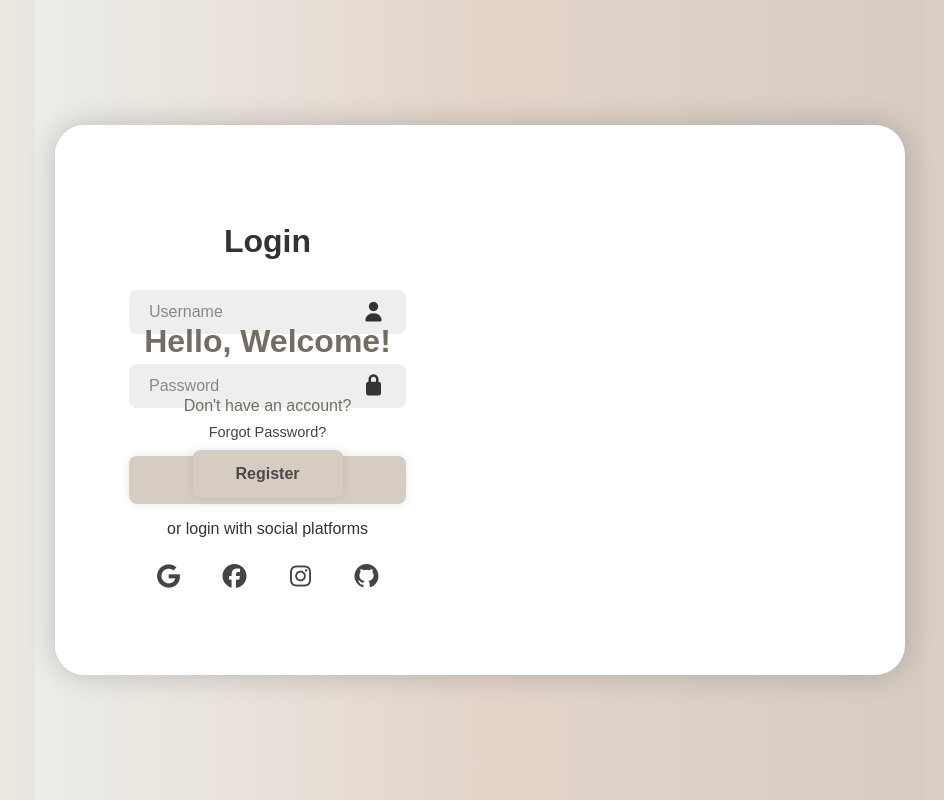
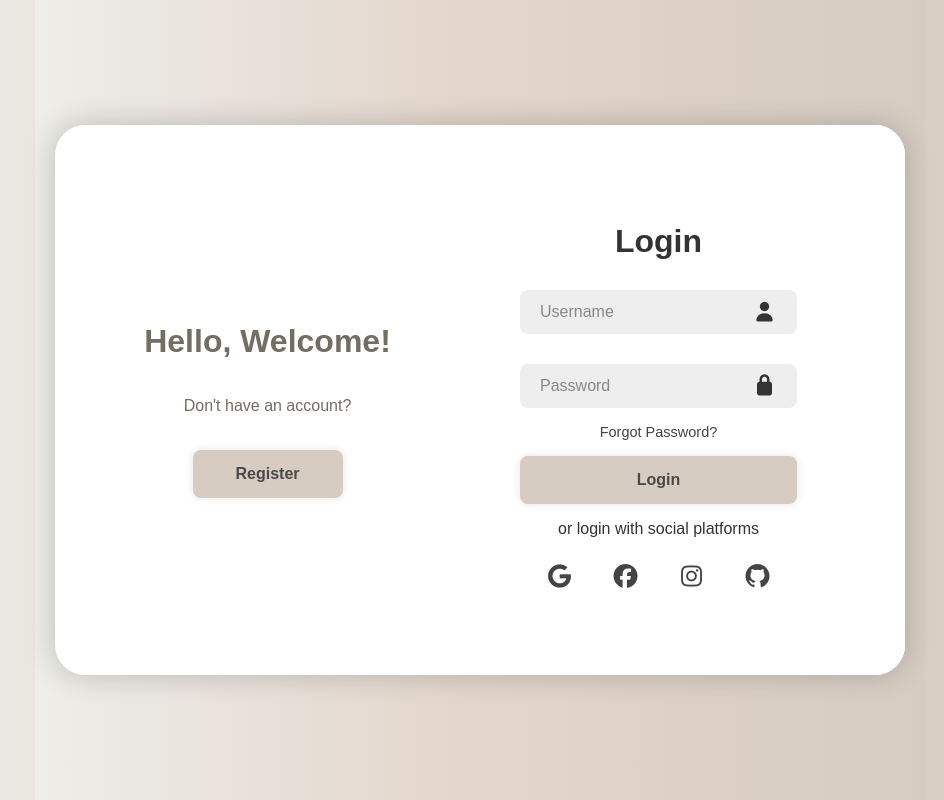
Before and after one commit to Alelover01/personalHub, a React (Create React App) app in the folder frontend/: page / in a window 1280 px wide. Shown: the whole page, without its empty margins (160-1104 px from the left). Built offline with nearby package versions, Linux system fonts and the light colour scheme.

Commit message:
Another change of style of login

```diff
--- a/frontend/src/pages/Auth/Auth.css
+++ b/frontend/src/pages/Auth/Auth.css
@@ -31,40 +31,29 @@
 /* ========== Form Box (Login/Register) ========== */
 .auth-layout .form-box {
   position: absolute;
+  right: 0;
   width: 50%;
   height: 100%;
   background: #fff;
   display: flex;
   align-items: center;
-  justify-content: center;
   color: #333;
   text-align: center;
   padding: 40px;
-  transition: all 0.8s ease-in-out;
+  transition: 0.6 ease-in-out 1.2s, visibility 0s 1s;
   z-index: 1;
 }
-
-.auth-layout .form-box.login {
-  left: 0;
-  opacity: 1;
+.auth-layout .container.active .form-box{
+  right: 50%;
 }
-
-.auth-layout .form-box.register {
-  left: 50%;
-  opacity: 0;
+.auth-layout .form-box.register{
+  visibility: hidden;
 }
 
 /* Stato attivo (Register visibile) */
-.auth-layout .container.active .form-box.login {
-  left: -50%;
-  opacity: 0;
-  z-index: 4;
-}
 
 .auth-layout .container.active .form-box.register {
-  left: 0;
-  opacity: 1;
-  z-index: 5;
+  visibility: visible;
 }
 
 /* ========== Input ========== */
```
